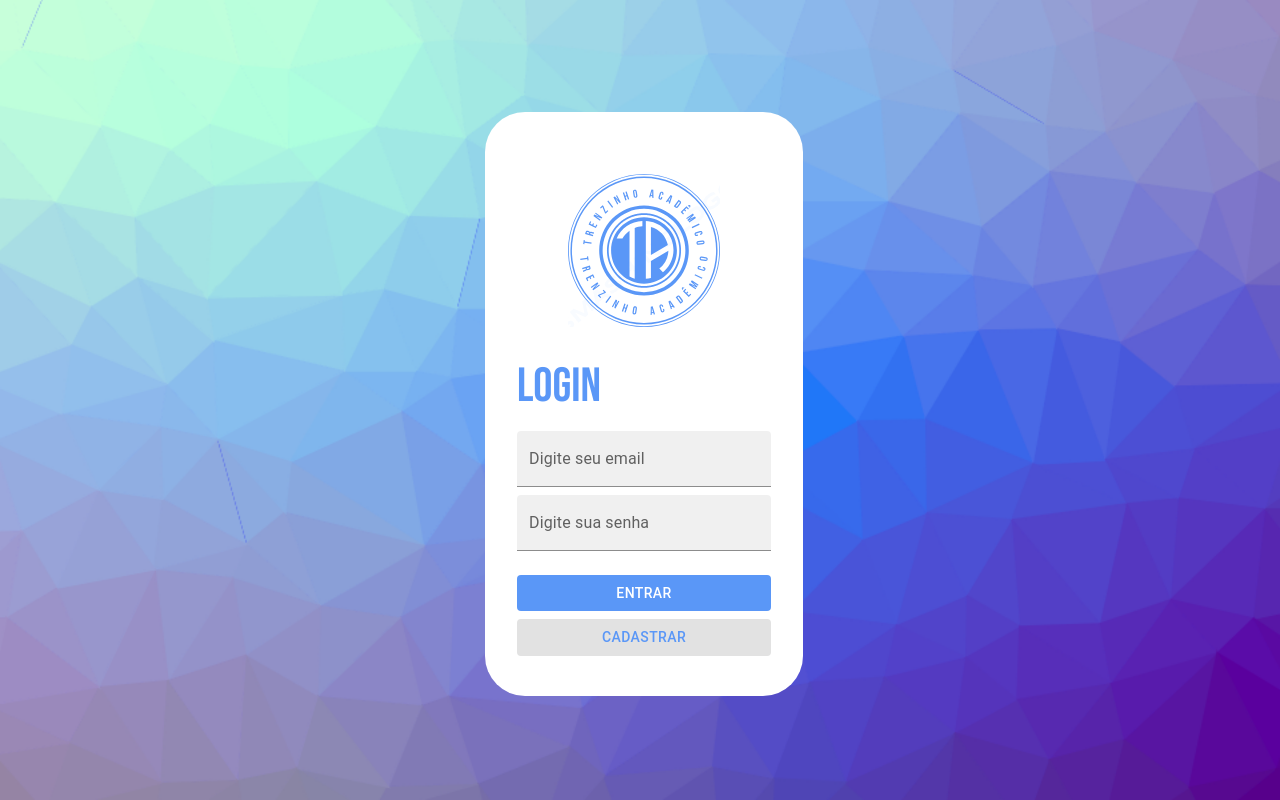
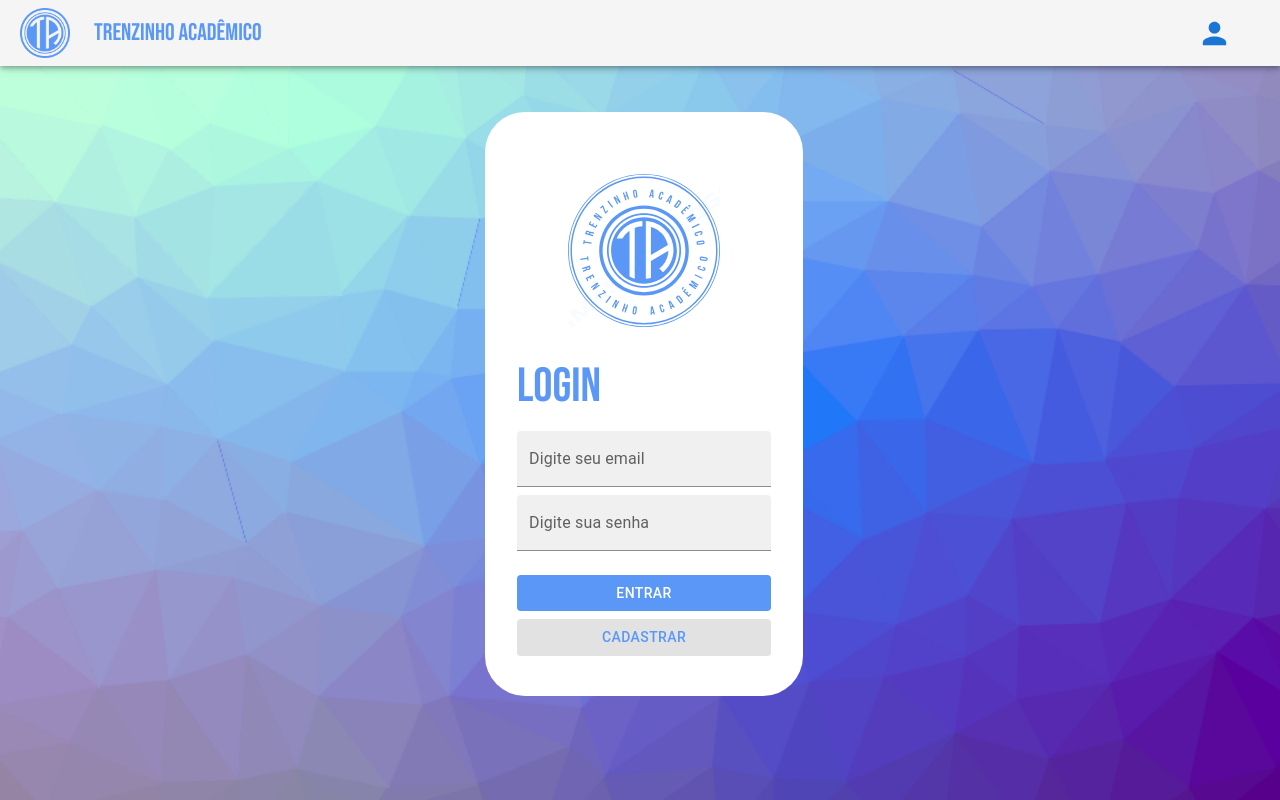
Before and after one commit to vxfontes/trenzinho-news, a React (Vite) app in the folder frontend/: page /login in a window 1280 px wide. Built offline with nearby package versions, Linux system fonts and the light colour scheme; the HTML template or start-up script is replaced by a standard one.

Commit message:
fix: alteração da localização da navbar

```diff
--- a/frontend/src/App.tsx
+++ b/frontend/src/App.tsx
@@ -1,10 +1,12 @@
 import { BrowserRouter as Router } from 'react-router-dom';
+import Navbar from './components/navbar/Navbar';
 import RoutesApp from './routes';
 
 function App() {
 	return (
 		<Router>
-				<RoutesApp />
+			<Navbar />
+			<RoutesApp />
 		</Router>
 	)
 }
--- a/frontend/src/pages/home/home.tsx
+++ b/frontend/src/pages/home/home.tsx
@@ -1,12 +1,10 @@
 import BackgroundTriangle from "../../components/background/backgroundIMG";
-import Navbar from "../../components/navbar/Navbar";
 import ExibicaoDeEventos from "./eventos";
 
 const Home = () => {
     return (
         <BackgroundTriangle>
 
-            <Navbar />
             <ExibicaoDeEventos />
 
         </BackgroundTriangle>
```
